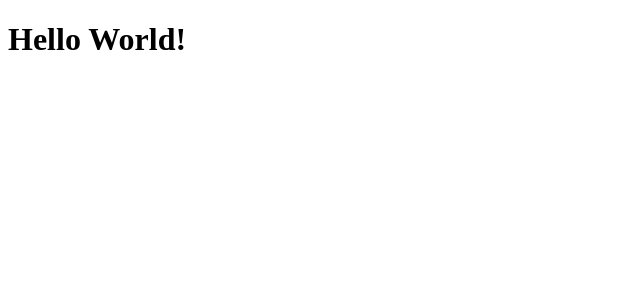
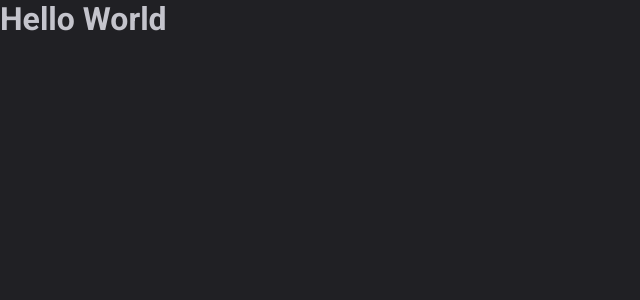
Before and after one commit to Maiquinho/busca-cep, a React (Vite) app: page / in a window 1280 px wide. Shown: the top 300 px of the page, without its empty margins (0-640 px from the left). Built offline with nearby package versions, Linux system fonts and the light colour scheme.

Commit message:
feat: add styled components & default theme

```diff
--- a/package.json
+++ b/package.json
@@ -11,7 +11,8 @@
   },
   "dependencies": {
     "react": "^18.2.0",
-    "react-dom": "^18.2.0"
+    "react-dom": "^18.2.0",
+    "styled-components": "^6.1.6"
   },
   "devDependencies": {
     "@types/react": "^18.2.43",
--- a/src/App.tsx
+++ b/src/App.tsx
@@ -1,5 +1,15 @@
+import { ThemeProvider } from "styled-components";
+import { GlobalStyle } from "./global";
+import { defaultTheme } from "./styles/themes/default";
+
 export function App() {
   return (
-    <h1>Hello World!</h1>
+    <ThemeProvider theme={defaultTheme}>
+      <GlobalStyle />
+
+      <main>
+        <h1>Hello World</h1>
+      </main>
+    </ThemeProvider>
   )
 }
--- /dev/null
+++ b/src/global.ts
@@ -0,0 +1,27 @@
+import { createGlobalStyle } from 'styled-components';
+
+export const GlobalStyle = createGlobalStyle`
+
+    * {
+        margin: 0;
+        padding: 0;
+        box-sizing: border-box;
+
+        &:focus {
+            outline: 0;
+            box-shadow: 0 0 0 2px ${(props) => props.theme['blue-300']};
+        }
+    }
+
+    body {
+        background: ${(props) => props.theme['gray-800']};
+        color: ${(props) => props.theme['gray-300']};
+        -webkit-font-smoothing: antialiased;
+    }
+
+    body, input, textarea, button {
+        font-family: 'Roboto', sans-serif;
+        font-weight: 400;
+        font-size: 1rem;
+    }
+`
--- /dev/null
+++ b/src/styles/themes/default.ts
@@ -0,0 +1,17 @@
+export const defaultTheme = {
+    white: '#fff',
+
+    'gray-100': '#E1E1E6',
+    'gray-300': '#C4C4CC',
+    'gray-400': '#8D8D99',
+    'gray-500': '#7C7C8A',
+    'gray-600': '#323238',
+    'gray-700': '#29292E',
+    'gray-800': '#202024',
+    'gray-900': '#121214',
+
+    'blue-300': '#0880c7',
+    'blue-500': '#06669f',
+
+    'yellow-300': '#FEE222',
+  } as const
```
Also changed, not shown: src/@types/styled.d.ts (added, +8 -0 lines), 1 other file (tests, documents, lock files or other folders).
